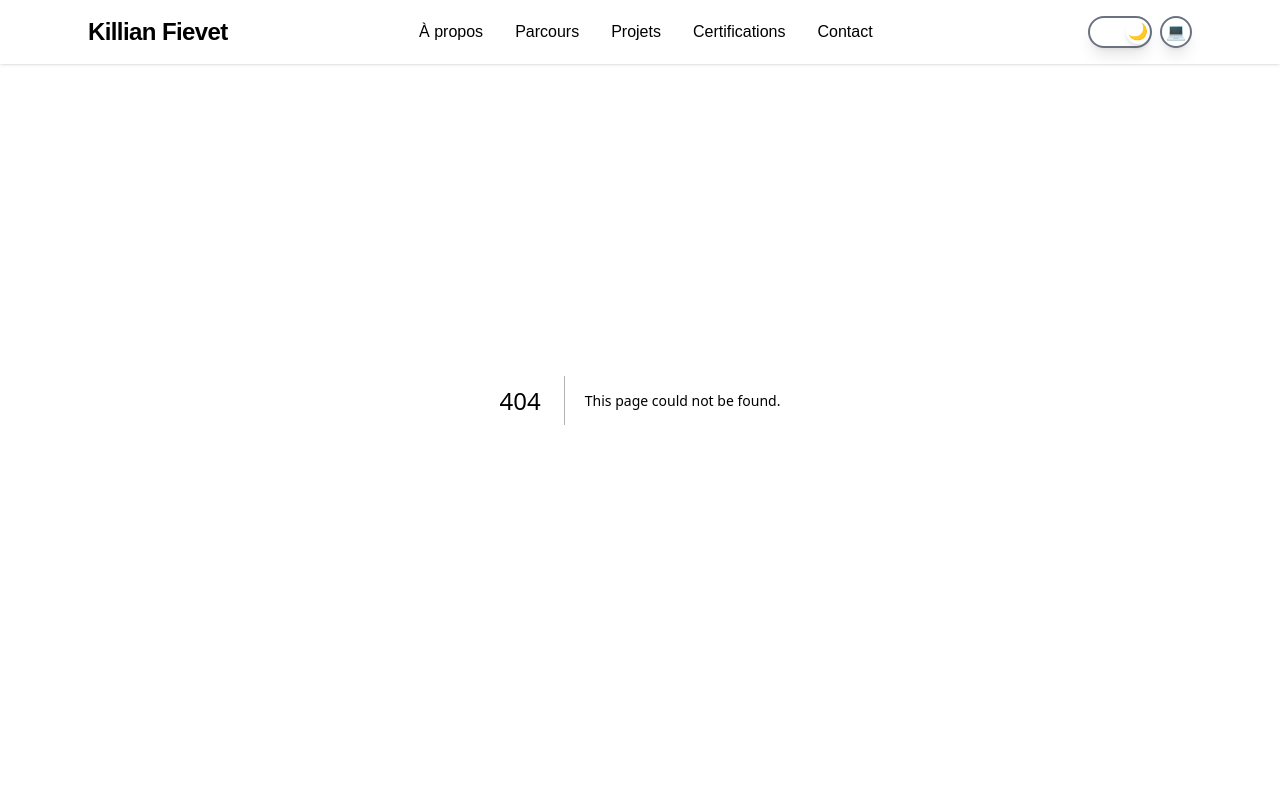
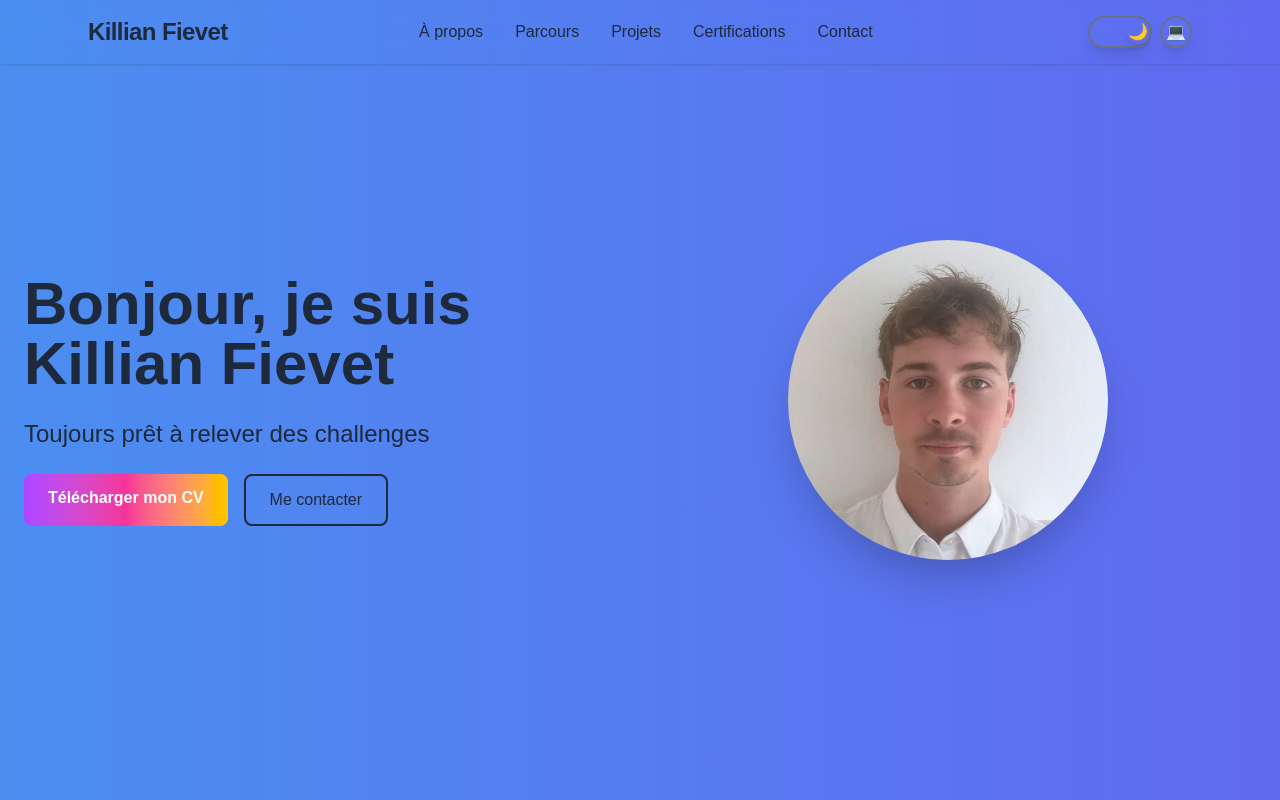
Before and after one commit to Vexyuu/portfolio, a Next.js app: page /portfolio/ in a window 1280 px wide. Before the commit this address had no page. Shown: the top 800 px of the page. Built offline with nearby package versions, Linux system fonts and the light colour scheme.

Commit message:
feat: Implement asset path utility and update components to use dynamic asset paths

```diff
--- a/next.config.ts
+++ b/next.config.ts
@@ -5,8 +5,11 @@ const nextConfig: NextConfig = {
   images: {
     unoptimized: true, // évite les soucis avec l'optimisation Next sur GitHub Pages
   },
-  basePath: process.env.NODE_ENV === "production" ? "/portfolio" : "",
-  assetPrefix: process.env.NODE_ENV === "production" ? "/portfolio/" : "",
+  publicRuntimeConfig: {
+    basePath: "/portfolio",
+  },
+  basePath: "/portfolio",
+  assetPrefix: "/portfolio/",
 };
 
 export default nextConfig;
--- a/src/app/projects/billy-ia/page.tsx
+++ b/src/app/projects/billy-ia/page.tsx
@@ -1,5 +1,6 @@
 // src/app/projects/billy-ia/page.tsx
 
+import { getAssetPath } from "@/utils/paths";
 import ProjectCard from "@/components/ProjectCard";
 
 export const metadata = {
@@ -14,7 +15,7 @@ export default function BillyIA() {
             description="Un assistant personnel propulsé par l’IA."
             longDescription="Billy.IA est un assistant personnel conçu pour répondre à des questions en utilisant une base de données locale, entraînée avec TensorFlow. Le but de ce projet était de créer une IA fonctionnant totalement en local, sans dépendance à une API externe comme GPT. L’assistant répond aux requêtes en s’appuyant sur une base de données simple (actuellement un fichier CSV), mais il pourrait facilement évoluer pour utiliser une base de données plus complexe à l’avenir."
             objective="Ce projet avait pour but de comprendre les bases de l’apprentissage automatique, en développant une IA simple qui utilise une base de données locale. Actuellement, la base de données est sous forme de fichier CSV, mais cela pourrait être étendu pour utiliser une solution plus robuste à l’avenir."
-            image="/data/projects/BillyIA_1.webp"
+            image={getAssetPath("/data/projects/BillyIA_1.webp")}
             stack={["Python", "TensorFlow", "Pandas", "Tkinter"]}
             github="https://github.com/Vexyuu/portfolio"
             demo="#"
--- a/src/app/projects/password-generator/page.tsx
+++ b/src/app/projects/password-generator/page.tsx
@@ -1,5 +1,6 @@
 // src/app/projects/password-generator/page.tsx
 
+import { getAssetPath } from "@/utils/paths";
 import ProjectCard from "@/components/ProjectCard";
 
 export const metadata = {
@@ -14,7 +15,7 @@ export default function PasswordGenerator() {
             description="Un petit outil pratique pour générer des mots de passe robustes."
             longDescription="Ce projet m’a permis de travailler sur la sécurité et la génération pseudo-aléatoire en JavaScript. L’outil propose plusieurs options : longueur personnalisée, inclusion de symboles, chiffres, majuscules, etc. J’ai également intégré une copie rapide du mot de passe généré."
             objective="L’objectif principal de ce projet était de créer un outil simple et efficace pour générer des mots de passe sécurisés, tout en explorant les fonctionnalités de JavaScript liées à la manipulation de chaînes et à la génération aléatoire."
-            image="/data/projects/password-generator.png"
+            image={getAssetPath("/data/projects/password-generator.png")}
             stack={["HTML", "CSS", "JavaScript"]}
             github="https://github.com/Vexyuu/password-generator"
             demo="https://vexyuu.github.io/password-generator/"
--- a/src/components/Hero.tsx
+++ b/src/components/Hero.tsx
@@ -1,5 +1,6 @@
 // src/components/Hero.tsx
 "use client";
+import { getAssetPath } from "@/utils/paths";
 import { useEffect, useState } from "react";
 import Image from "next/image";
 
@@ -47,7 +48,7 @@ export default function Hero() {
             <div className="flex-1 mt-10 md:mt-0">
                 <div className="relative w-64 h-64 md:w-80 md:h-80 mx-auto">
                     <Image
-                        src="/data/photo.jpg"
+                        src={getAssetPath("/data/photo.jpg")}
                         alt="Photo Killian Fievet"
                         fill
                         className="rounded-full object-cover shadow-2xl"
--- a/src/components/NavBar.tsx
+++ b/src/components/NavBar.tsx
@@ -1,4 +1,7 @@
+// src/components/NavBar.tsx
+
 "use client";
+import { getAssetPath } from "@/utils/paths";
 import { useState } from "react";
 import ThemeToggle from "./ThemeToggle";
 import Link from "next/link";
@@ -8,11 +11,11 @@ export default function Navbar() {
     const [open, setOpen] = useState(false);
 
     const links = [
-        { href: "/#about", label: "À propos" },
-        { href: "/career", label: "Parcours" },
-        { href: "/#projects", label: "Projets" },
-        { href: "/#certifications", label: "Certifications" },
-        { href: "/#contact", label: "Contact" },
+        { href: getAssetPath("/#about"), label: "À propos" },
+        { href: getAssetPath("/career"), label: "Parcours" },
+        { href: getAssetPath("/#projects"), label: "Projets" },
+        { href: getAssetPath("/#certifications"), label: "Certifications" },
+        { href: getAssetPath("/#contact"), label: "Contact" },
     ];
 
     return (
@@ -23,7 +26,7 @@ export default function Navbar() {
                     whileHover={{ scale: 1.05 }}
                     className="text-2xl font-extrabold tracking-tight text-primary"
                 >
-                    <Link href="/">Killian Fievet</Link>
+                    <Link href={getAssetPath("/")}>Killian Fievet</Link>
                 </motion.div>
 
                 {/* Menu burger mobile */}
--- a/src/components/Projects.tsx
+++ b/src/components/Projects.tsx
@@ -1,5 +1,6 @@
 // src/components/Projects.tsx
 
+import { getAssetPath } from "@/utils/paths";
 import Image from "next/image";
 import Link from "next/link";
 
@@ -8,8 +9,8 @@ const projects = [
         title: "Billy.IA - Assistant IA",
         description: "Un assistant personnel propulsé par l'IA pour répondre à vos questions.",
         link: "https://github.com/Vexyuu/portfolio",
-        more: "/projects/billy-ia",
-        image: "/data/projects/BillyIA_1.webp",
+        more: getAssetPath("/projects/billy-ia"),
+        image: getAssetPath("/data/projects/BillyIA_1.webp"),
         demo: "#",
         isFinite: false,
     },
@@ -17,8 +18,8 @@ const projects = [
         title: "Application Recettes",
         description: "Une app interactive type TikTok pour partager des recettes.",
         link: "https://github.com/Vexyuu/cookme",
-        more: "/projects/cookme",
-        image: "/data/projects/cookme.png",
+        more: getAssetPath("/projects/cookme"),
+        image: getAssetPath("/data/projects/cookme.png"),
         demo: "#",
         isFinite: false,
     },
@@ -26,8 +27,8 @@ const projects = [
         title: "Générateur de mots de passe",
         description: "Un petit outil pratique pour créer des mots de passe sécurisés.",
         link: "https://github.com/Vexyuu/password-generator",
-        more: "/projects/password-generator",
-        image: "/data/projects/password-generator.png",
+        more: getAssetPath("/projects/password-generator"),
+        image: getAssetPath("/data/projects/password-generator.png"),
         demo: "#",
         isFinite: true,
     },
--- a/src/components/Skills.tsx
+++ b/src/components/Skills.tsx
@@ -1,4 +1,6 @@
 // src/components/Skills.tsx
+
+import { getAssetPath } from "@/utils/paths";
 import Image from "next/image";
 
 export const metadata = {
@@ -7,12 +9,12 @@ export const metadata = {
 };
 
 const skills = [
-    { name: "HTML", icon: "/data/images/HTML.png" },
-    { name: "CSS", icon: "/data/images/CSS.png" },
-    { name: "JavaScript", icon: "/data/images/JavaScript.png" },
-    { name: "React", icon: "/data/images/React.png" },
-    { name: "PHP", icon: "/data/images/PHP.png" },
-    { name: "Python", icon: "/data/images/Python.png" },
+    { name: "HTML", icon: getAssetPath("/data/images/HTML.png") },
+    { name: "CSS", icon: getAssetPath("/data/images/CSS.png") },
+    { name: "JavaScript", icon: getAssetPath("/data/images/JavaScript.png") },
+    { name: "React", icon: getAssetPath("/data/images/React.png") },
+    { name: "PHP", icon: getAssetPath("/data/images/PHP.png") },
+    { name: "Python", icon: getAssetPath("/data/images/Python.png") },
 ];
 
 export default function Skills() {
--- /dev/null
+++ b/src/utils/paths.ts
@@ -0,0 +1,11 @@
+// src/utils/paths.ts
+
+export const getAssetPath = (path: string) => {
+    // En dev: basePath vide, en prod: "/portfolio"
+    const basePath =
+        process.env.NODE_ENV === "production"
+            ? process.env.NEXT_PUBLIC_BASE_PATH || "/portfolio"
+            : "";
+
+    return `${basePath}${path}`;
+};
```
